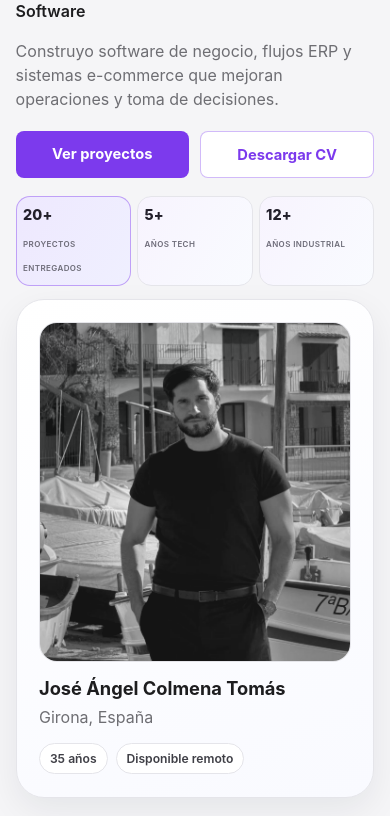
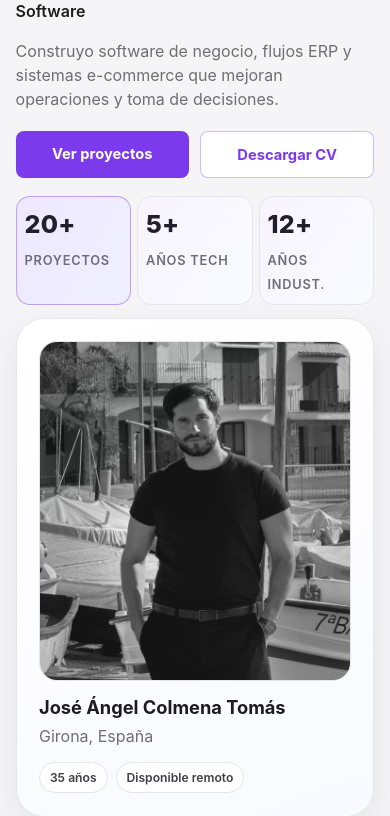
Before and after one commit to jacoto90/lawebdejacoto, a PHP site: page / in a window 390 px wide. Shown: the part 282-1098 px from the top of the page. Run offline with PHP 8.4, Linux system fonts and the light colour scheme.

Commit message:
Refine KPI labels and mobile card/footer presentation

```diff
--- a/assets/css/main.css
+++ b/assets/css/main.css
@@ -853,16 +853,16 @@ h3 { margin: 0 0 0.95rem; font-size: clamp(1.45rem, 3vw, 2rem); }
 
     .highlight-card {
         min-width: 0;
-        padding: 0.48rem 0.4rem;
+        padding: 0.58rem 0.5rem;
     }
 
     .highlight-card strong {
-        font-size: 0.9rem;
+        font-size: 1.56rem;
     }
 
     .highlight-card span {
-        font-size: 0.5rem;
-        letter-spacing: 0.05em;
+        font-size: 0.80rem;
+        letter-spacing: 0.06em;
     }
 
     .timeline-item,
--- a/components/footer.php
+++ b/components/footer.php
@@ -1,6 +1,6 @@
 <?php /** @var array $profile */ /** @var array $t */ ?>
 <footer class="site-footer">
     <div class="container footer-wrap">
-        <p>&copy; 2026 <?= htmlspecialchars($profile['name']) ?> · <?= htmlspecialchars($t['footer_copy']) ?></p>
+        <p>&copy; 2026 JACOTO. Todos los derechos reservados.</p>
     </div>
 </footer>
--- a/data/profile.php
+++ b/data/profile.php
@@ -43,15 +43,15 @@ return [
     'highlights' => [
         [
             'metric' => '20+',
-            'label' => ['es' => 'proyectos entregados', 'en' => 'projects shipped'],
+            'label' => ['es' => 'proyectos', 'en' => 'projects'],
         ],
         [
             'metric' => '5+',
-            'label' => ['es' => 'años tech', 'en' => 'years in tech'],
+            'label' => ['es' => 'años tech', 'en' => 'tech years'],
         ],
         [
             'metric' => '12+',
-            'label' => ['es' => 'años industrial', 'en' => 'industrial years'],
+            'label' => ['es' => 'años indust.', 'en' => 'indust. years'],
         ],
     ],
     'experience' => [
```
Also changed, not shown: 1 other file.
